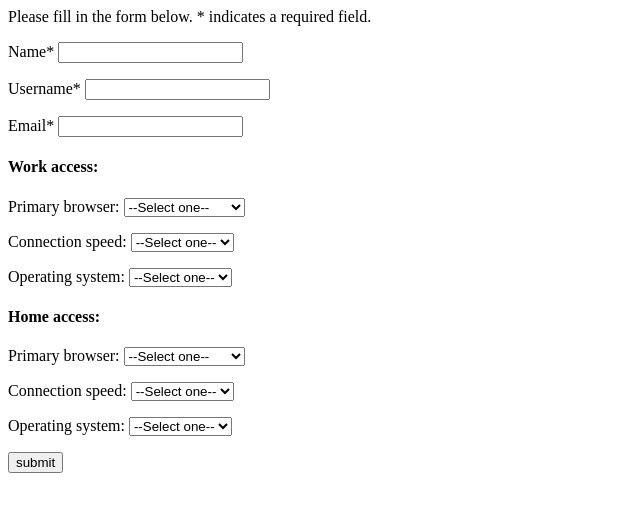
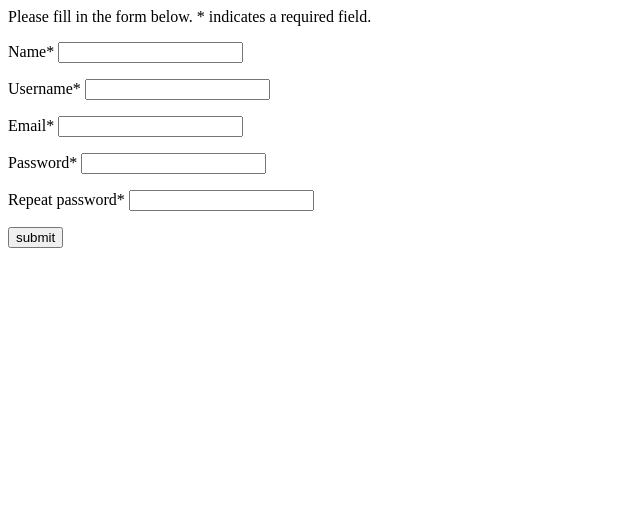
Before and after one commit to maciej-jalowiec/registration, a PHP site: page / in a window 1280 px wide. Shown: the top 512 px of the page, without its empty margins (0-640 px from the left). Run offline with PHP 8.4, Linux system fonts and the light colour scheme.

Commit message:
Add different input fields

```diff
--- a/index.php
+++ b/index.php
@@ -1,103 +1,21 @@
 <?php
-
-$browsers = array(
-	"Firefox",
-	"Chrome",
-	"Internet Explorer",
-	"Opera",
-	"Safari",
-	"Other"
-	);
-
-$speeds = array(
-	"Unknown",
-	"DSL",
-	"T1",
-	"Cable",
-	"Dialup",
-	"Other"
-	);
-
-$os = array(
-	"Windows",
-	"Linux",
-	"Macintosh",
-	"Other"
-	);
-
-
-class Select {
-	private $name;
-	private $value;
-
-	public function setName ($name) {
-		$this->name = $name;
-	}
-
-	public function getName () {
-		return $this->name;
-	}
-
-	public function setValue ($value) {
-		if (is_array($value)) {
-			$this->value = $value;
-		}
-		else {
-			echo '<p>Error: the $value is not an array.</p>';
-		}
-	}
-
-	public function getValue () {
-		return $this->value;
-	}
-
-	private function makeOption ($arr) {
-		foreach ($arr as $str) {
-			echo '<option value="'.$str.'">'.ucfirst($str).'</option>';
-		}
-
-	}
-
-	public function makeSelect () {
-		echo '<select name="'.$this->getName().'">';
-		echo '<option value="No response">--Select one--</option>';
-		$this->makeOption($this->getValue());
-		echo '</select>';
-	}
-
-}
 
 class User {
 
 	public $regName;
 	public $regUsername;
 	public $regEmail;
-	public $regWorkBrowser;
-	public $regWorkSpeed;
-	public $regWorkSystem;
-	public $regHomeBrowser;
-	public $regHomeSpeed;
-	public $regHomeSystem;
+	public $regPassword;
 
 	public function __construct (
 		$regName,
 		$regUsername,
 		$regEmail,
-		$regWorkBrowser,
-		$regWorkSpeed,
-		$regWorkSystem,
-		$regHomeBrowser,
-		$regHomeSpeed,
-		$regHomeSystem) {
+		$regPassword) {
 			$this->regName = $regName;
 			$this->regUsername = $regUsername;
 			$this->regEmail = $regEmail;
-			$this->regWorkBrowser = $regWorkBrowser;
-			$this->regWorkSpeed = $regWorkSpeed;
-			$this->regWorkSystem = $regWorkSystem;
-			$this->regHomeBrowser = $regHomeBrowser;
-			$this->regHomeSpeed = $regHomeSpeed;
-			$this->regHomeSystem = $regHomeSystem;
+			$this->regPassword = $regPassword;
 	}
 
 	public function displayUser() {
@@ -115,16 +33,11 @@ class User {
 			die("Connection failed: ".$conn->connect_error);
 		}
 
-		$query = "INSERT INTO users(name, username, email, workBrowser, workSpeed, workSystem, homeBrowser, homeSpeed, homeSystem) VALUES (
+		$query = "INSERT INTO users(name, username, email, password) VALUES (
 			'$this->regName',
 			'$this->regUsername',
 			'$this->regEmail',
-			'$this->regWorkBrowser',
-			'$this->regWorkSpeed',
-			'$this->regWorkSystem',
-			'$this->regHomeBrowser',
-			'$this->regHomeSpeed',
-			'$this->regHomeSystem'
+			'$this->regPassword'
 			)";
 		if ($conn->query($query) === TRUE) {
 			echo " Congratulations, registration is complete!";
@@ -143,49 +56,14 @@ class User {
 <html>
 	<head><title>Registration</title></head>
 	<body>
-	<?php if(!isset($_POST['submit'])) { ?>
+	<?php if(!isset($_POST['submit']) OR !isset($_POST['name']) OR !isset($_POST['username']) OR !isset($_POST['email']) OR !isset($_POST['password'])) { ?>
 		<p>Please fill in the form below. * indicates a required field.</p>
 		<form method="post" action="index.php">
 		<p>Name* <input type="text" name="name" /></p>
 		<p>Username* <input type="text" name="username" /></p>
 		<p>Email* <input type="text" name="email" /></p>
-		<h4>Work access:</h4>
-		<p>Primary browser: <?php
-			$workBrowser = new Select();
-			$workBrowser->setName('workBrowser');
-			$workBrowser->setValue($browsers);
-			$workBrowser->makeSelect(); ?></p>
-
-		<p>Connection speed: <?php
-			$workSpeed = new Select();
-			$workSpeed->setName('workSpeed');
-			$workSpeed->setValue($speeds);
-			$workSpeed->makeSelect(); ?></p>
-
-		<p>Operating system: <?php
-			$workSystem = new Select();
-			$workSystem->setName('workSystem');
-			$workSystem->setValue($os);
-			$workSystem->makeSelect(); ?></p>
-
-		<h4>Home access:</h4>
-		<p>Primary browser: <?php
-			$homeBrowser = new Select();
-			$homeBrowser->setName('homeBrowser');
-			$homeBrowser->setValue($browsers);
-			$homeBrowser->makeSelect(); ?></p>
-
-		<p>Connection speed: <?php
-			$homeSpeed = new Select();
-			$homeSpeed->setName('homeSpeed');
-			$homeSpeed->setValue($speeds);
-			$homeSpeed->makeSelect(); ?></p>
-
-		<p>Operating system: <?php
-			$homeSystem = new Select();
-			$homeSystem->setName('homeSystem');
-			$homeSystem->setValue($os);
-			$homeSystem->makeSelect(); ?></p>
+		<p>Password* <input type="password" name="password" /></p>
+		<p>Repeat password* <input type="password" name="passwordRepeat" /></p>
 
 		<input type="submit" name="submit" value="submit" />
 		</form>
@@ -194,17 +72,16 @@ class User {
 		$name = $_POST['name'];
 		$username = $_POST['username'];
 		$email = $_POST['email'];
-		$workBrowser = $_POST['workBrowser'];
-		$workSpeed = $_POST['workSpeed'];
-		$workSystem = $_POST['workSystem'];
-		$homeBrowser = $_POST['homeBrowser'];
-		$homeSpeed = $_POST['homeSpeed'];
-		$homeSystem = $_POST['homeSystem'];
+		$password = $_POST['password'];
+		$passwordRepeat = $_POST['passwordRepeat'];
 
-		if (empty($name) OR empty($username) OR empty($email)) {
+		if (empty($name) OR empty($username) OR empty($email) OR empty($passwordRepeat)) {
 			echo "<p>You did not fill out the necessary info! <button onclick=\"history.go(-1);\">Back</button></p>";
 		}
 		else {
+			if ($password != $passwordRepeat) {
+				echo "The passwords don't match! <button onclick=\"history.go(-1);\">Back</button></p>";
+			}
 			if (!strpos($email, '@')) {
 				echo "Invalid email address! <button onclick=\"history.go(-1);\">Back</button></p>";
 			}
@@ -212,21 +89,9 @@ class User {
 				echo "<p>Here's your data:</p>
 				<p>Name: ".$name."</p>
 				<p>Username: ".$username."</p>
-				<p>Email: ".$email."</p>
-				<p>Work access: </p>
-				<ul>
-				<li>".$workBrowser."</li>
-				<li>".$workSpeed."</li>
-				<li>".$workSystem."</li>
-				</ul>
-				<p>Home access: </p>
-				<ul>
-				<li>".$homeBrowser."</li>
-				<li>".$homeSpeed."</li>
-				<li>".$homeSystem."</li>
-				</ul>";
+				<p>Email: ".$email."</p>";
 
-				$newuser = new User($name, $username, $email, $workBrowser, $workSpeed, $workSystem, $homeBrowser, $homeSpeed, $homeSystem);
+				$newuser = new User($name, $username, $email, $password);
 
 				echo $newuser->displayUser();
 				$newuser->pushToDatabase();
```
